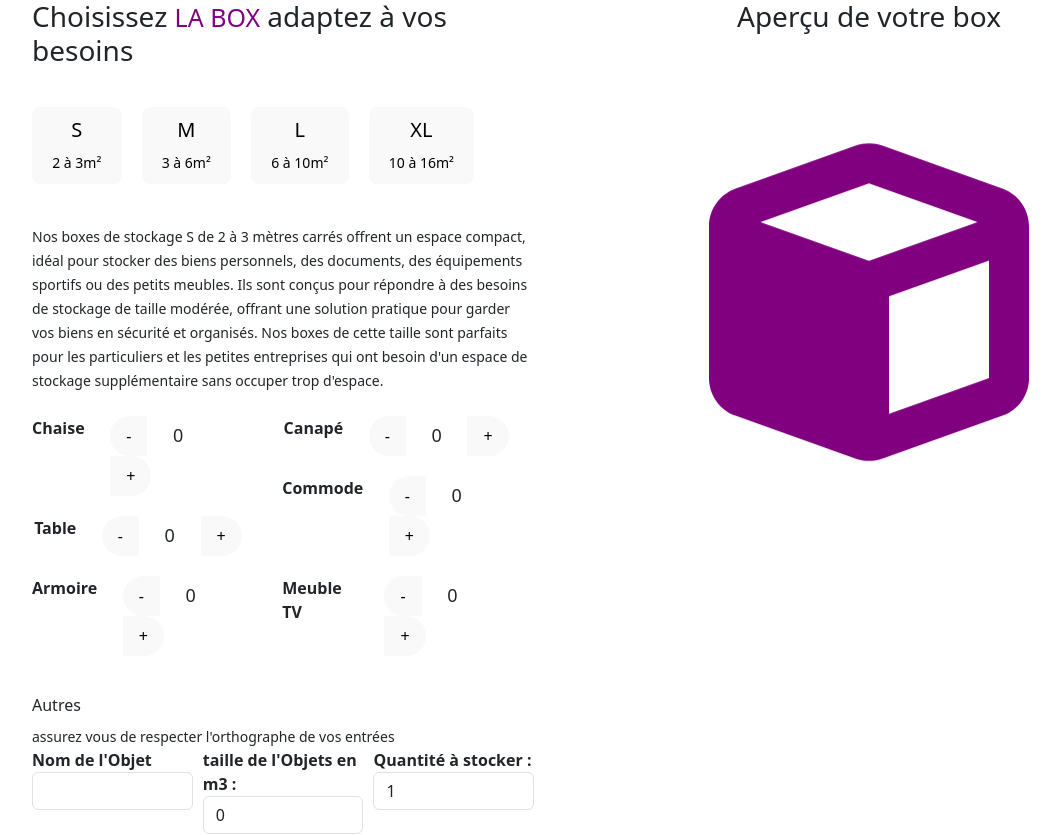
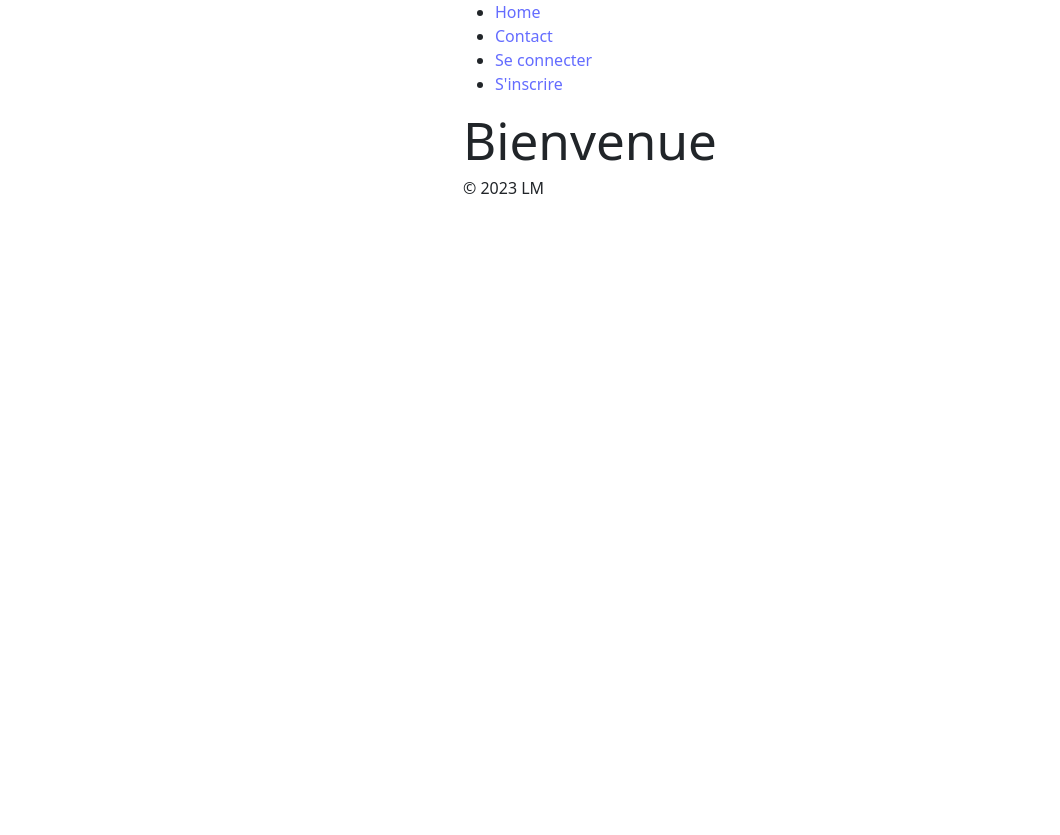
Before and after one commit to MRCThomas/LaManuBox-project, a React (Vite) app: page / in a window 1280 px wide. Shown: the top 835 px of the page, without its empty margins (50-1110 px from the left). After the commit the page ends 800 px from the top, so only its background shows below. Built offline with nearby package versions, Linux system fonts and the light colour scheme.

Commit message:
finalisation

```diff
--- a/src/App.jsx
+++ b/src/App.jsx
@@ -6,43 +6,35 @@
 import { createBrowserRouter, RouterProvider } from 'react-router-dom'
 import BoxCreation from './components/BoxCreation/BoxCreation'
 
-// const router = createBrowserRouter(
-//   [
-//     {
-//       path: '/',
-//       element: <Template />,
-//       errorElement: <div>error 404</div>,
-//       children: [
-//         {
-//           path: 'login',
-//           element: <Login />,
-//         },
-//         {
-//           path: 'sing-in',
-//           element: <Sign_In />,
-//         },
-//         {
-//           path: 'contact',
-//           element: <Contact />,
-//         },
-//         {
-//           index:true,
-//           element: <HomePage />,
-//         },
-//       ]
-//     }
-//   ]
-// )
-// function App() {
+const router = createBrowserRouter(
+  [
+    {
+      path: '/',
+      element: <Template />,
+      errorElement: <div>error 404</div>,
+      children: [
+        {
+          path: 'login',
+          element: <Login />,
+        },
+        {
+          path: 'sing-in',
+          element: <Sign_In />,
+        },
+        {
+          path: 'contact',
+          element: <Contact />,
+        },
+        {
+          index:true,
+          element: <HomePage />,
+        },
+      ]
+    }
+  ]
+)
+function App() {
 
-//   return <RouterProvider router={router} />
-// }
-// export default App;
-
-function App() {
-  return(
-
-    <BoxCreation />
-  )
+  return <RouterProvider router={router} />
 }
 export default App;
```
